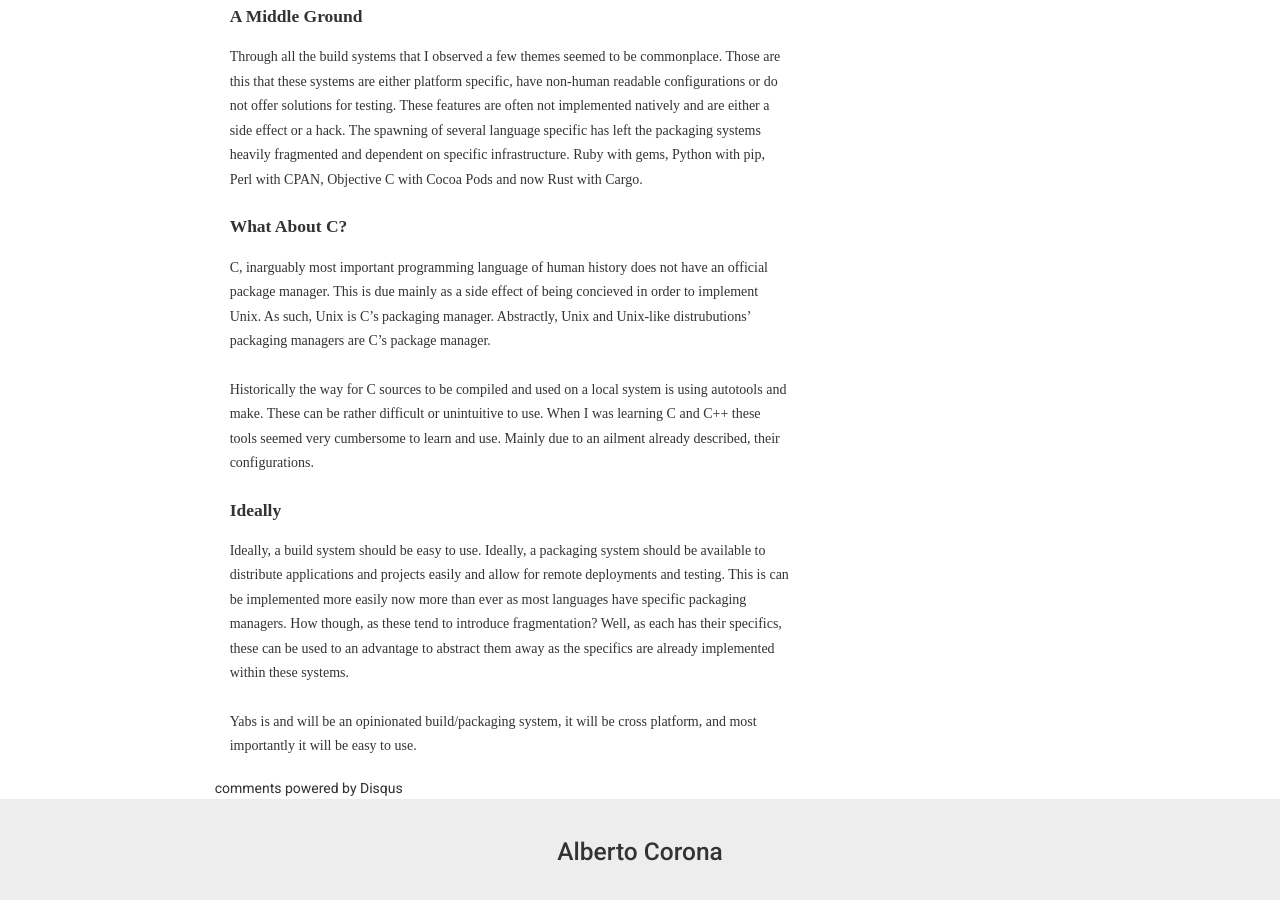
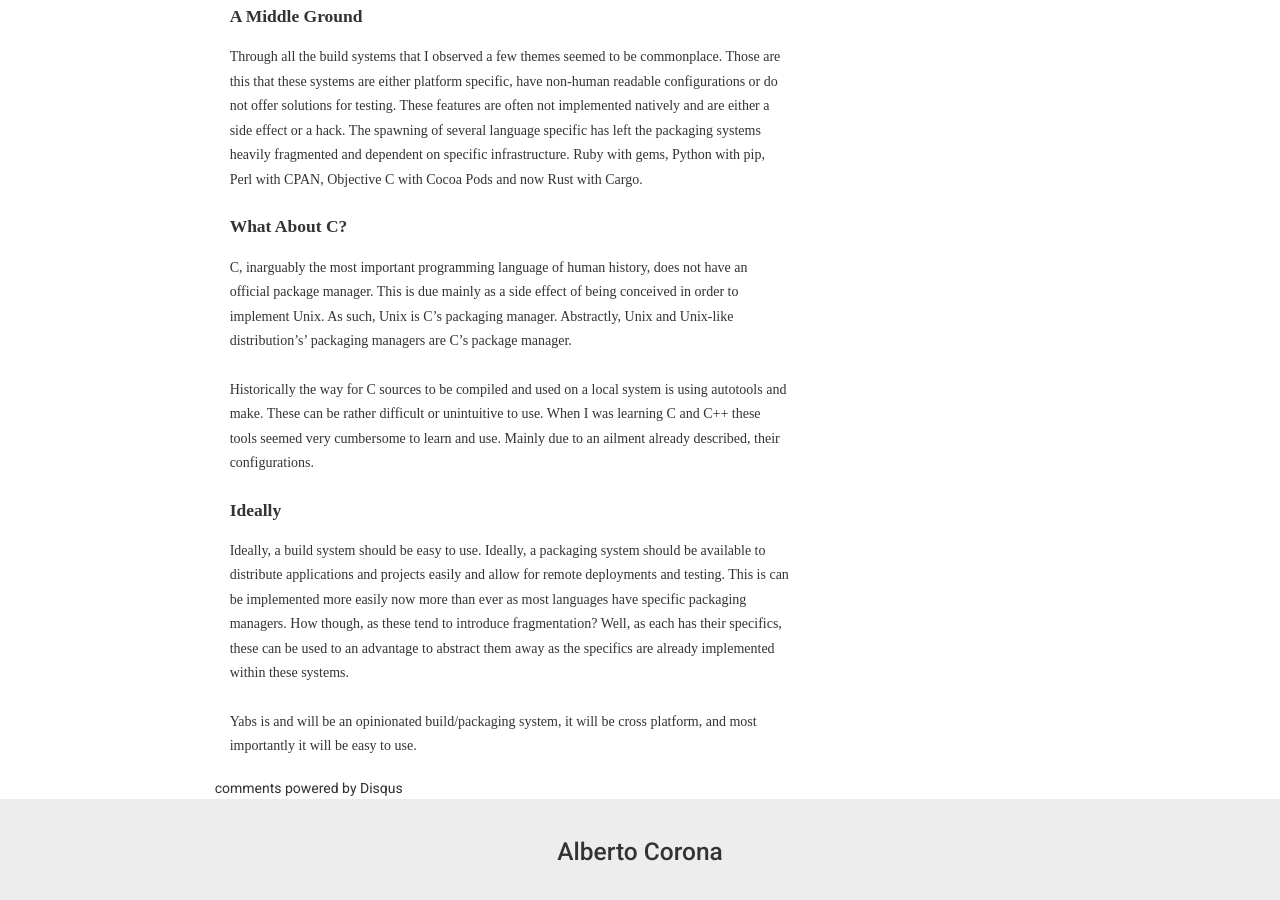
Before and after one commit to 0X1A/wwebsiteasontheinternet, a Jekyll site: the page built from _posts/2014-11-13-yabs-why.md, in a window 1280 px wide and 900 px high, scrolled down 1816 px. Built offline with Jekyll 4.4.1, drawn with Linux system fonts in a browser that asks for light colours; nearby versions of some CDN libraries; some web fonts are replaced; Markdown is read by kramdown in place of the engine named in the settings; comment, search, counter and statistics services are not loaded.

Commit message:
posts: fix language mistakes
Signed-off-by: Alberto Corona <alberto@0x1a.us>

```diff
--- a/_posts/2014-11-13-yabs-why.md
+++ b/_posts/2014-11-13-yabs-why.md
@@ -89,10 +89,10 @@ gems, Python with pip, Perl with CPAN, Objective C with Cocoa Pods and now Rust
 with Cargo.
 
 ## What About C?
-C, inarguably most important programming language of human history does not
+C, inarguably the most important programming language of human history, does not
 have an official package manager.  This is due mainly as a side effect of being
-concieved in order to implement Unix. As such, Unix is C's packaging manager.
-Abstractly, Unix and Unix-like distrubutions' packaging managers are C's
+conceived in order to implement Unix. As such, Unix is C's packaging manager.
+Abstractly, Unix and Unix-like distribution's' packaging managers are C's
 package manager.
 
 Historically the way for C sources to be compiled and used on a local system is
```
Also changed, not shown: _posts/2013-10-14-ghost-on-apache.md (+2 -2 lines).
